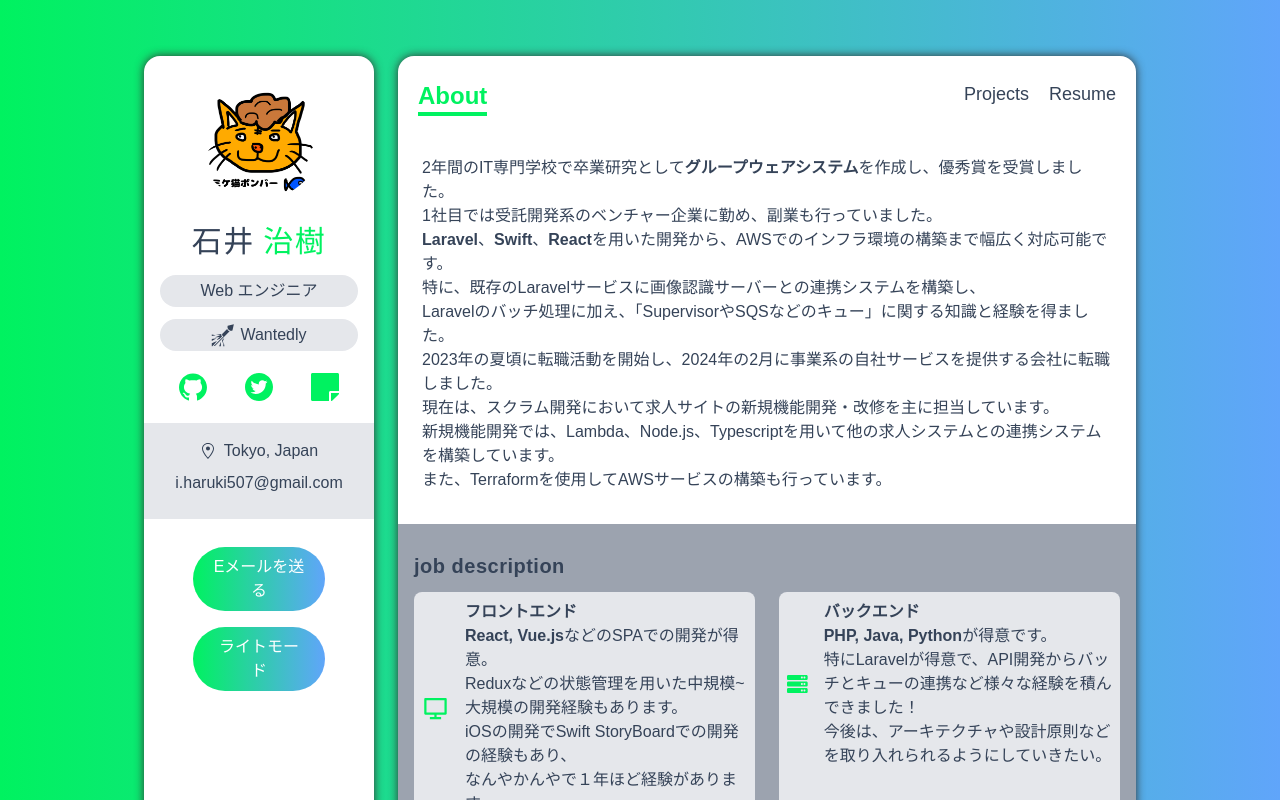
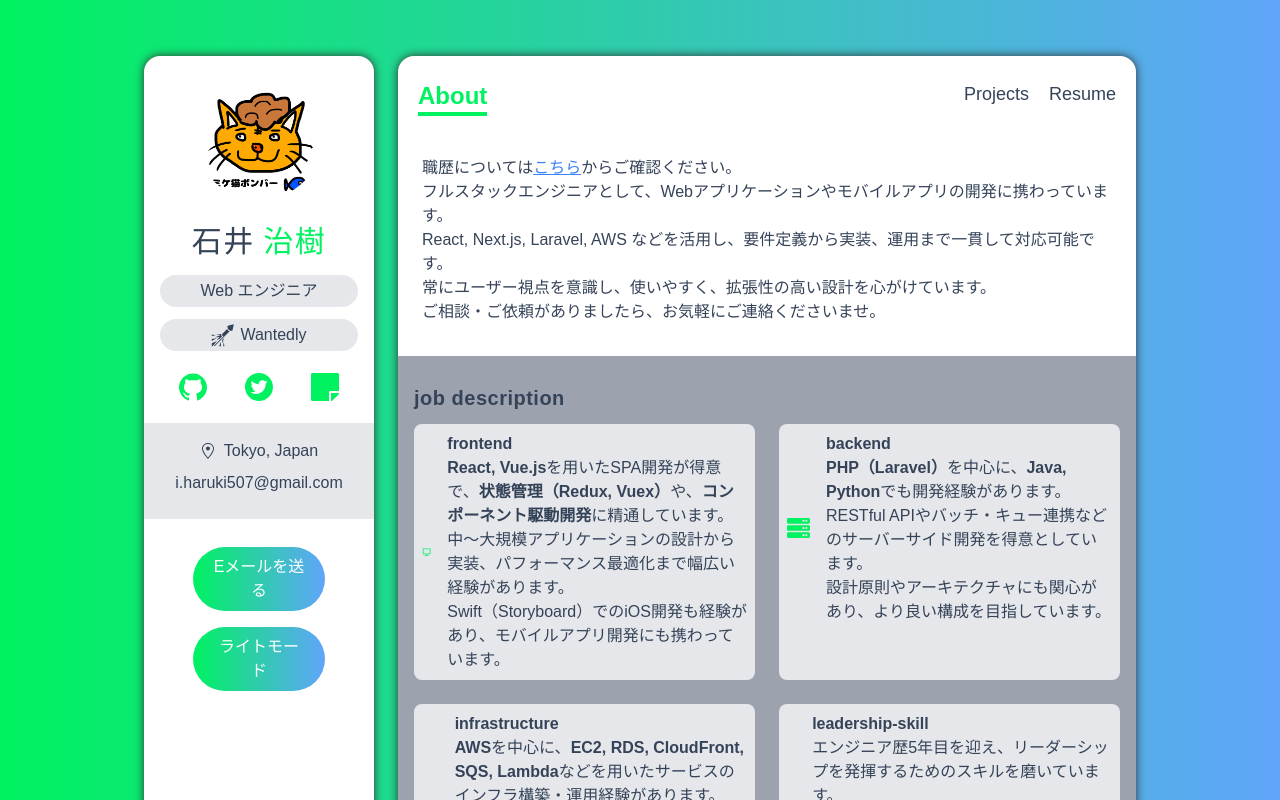
Before and after one commit to haru507/mikeneko-507, a Next.js app: page / in a window 1280 px wide. Shown: the top 800 px of the page. Built offline with nearby package versions, Linux system fonts and the light colour scheme.

Commit message:
fix: 職歴とスキルの表現を更新し、内容を明確化

```diff
--- a/pages/index.tsx
+++ b/pages/index.tsx
@@ -7,15 +7,11 @@ const index = ({endpoint}) => {
   return (
     <div className="flex flex-col flex-grow px-6 pt-1">
       <h5 className="my-3 font-medium leading-normal">
-        2年間のIT専門学校で卒業研究として<b>グループウェアシステム</b>を作成し、優秀賞を受賞しました。<br />
-        1社目では受託開発系のベンチャー企業に勤め、副業も行っていました。<br />
-        <b>Laravel</b>、<b>Swift</b>、<b>React</b>を用いた開発から、AWSでのインフラ環境の構築まで幅広く対応可能です。<br />
-        特に、既存のLaravelサービスに画像認識サーバーとの連携システムを構築し、<br />
-        Laravelのバッチ処理に加え、「SupervisorやSQSなどのキュー」に関する知識と経験を得ました。<br />
-        2023年の夏頃に転職活動を開始し、2024年の2月に事業系の自社サービスを提供する会社に転職しました。<br />
-        現在は、スクラム開発において求人サイトの新規機能開発・改修を主に担当しています。<br />
-        新規機能開発では、Lambda、Node.js、Typescriptを用いて他の求人システムとの連携システムを構築しています。<br />
-        また、Terraformを使用してAWSサービスの構築も行っています。
+        職歴については<a href="https://github.com/haru507" className="text-blue-500 underline hover:text-blue-700">こちら</a>からご確認ください。<br />
+        フルスタックエンジニアとして、Webアプリケーションやモバイルアプリの開発に携わっています。<br />
+        React, Next.js, Laravel, AWS などを活用し、要件定義から実装、運用まで一貫して対応可能です。<br />
+        常にユーザー視点を意識し、使いやすく、拡張性の高い設計を心がけています。<br />
+        ご相談・ご依頼がありましたら、お気軽にご連絡くださいませ。<br />
       </h5>
       <div
         className="flex-grow p-4 mt-5 bg-gray-400 dark:bg-dark-100"
--- a/utils/data.ts
+++ b/utils/data.ts
@@ -8,35 +8,27 @@ import type { IProject, IServes, ISkill } from "@/utils/type";
 export const services: IServes[] = [
   {
     Icon: RiComputerLine,
-    title: "フロントエンド",
+    title: "frontend",
     about:
-      "<b>React, Vue.js</b>などのSPAでの開発が得意。<br/>Reduxなどの状態管理を用いた中規模~大規模の開発経験もあります。<br/>\
-      iOSの開発でSwift StoryBoardでの開発の経験もあり、<br />\
-      なんやかんやで１年ほど経験があります。",
+      "<b>React, Vue.js</b>を用いたSPA開発が得意で、<b>状態管理（Redux, Vuex）</b>や、<b>コンポーネント駆動開発</b>に精通しています。中〜大規模アプリケーションの設計から実装、パフォーマンス最適化まで幅広い経験があります。<br/>Swift（Storyboard）でのiOS開発も経験があり、モバイルアプリ開発にも携わっています。",
   },
   {
     Icon: FaServer,
-    title: "バックエンド",
+    title: "backend",
     about:
-      "<b>PHP, Java, Python</b>が得意です。<br />\
-      特にLaravelが得意で、API開発からバッチとキューの連携など様々な経験を積んできました！<br />\
-      今後は、アーキテクチャや設計原則などを取り入れられるようにしていきたい。",
+      "<b>PHP（Laravel）</b>を中心に、<b>Java, Python</b>でも開発経験があります。<br/>RESTful APIやバッチ・キュー連携などのサーバーサイド開発を得意としています。<br/>設計原則やアーキテクチャにも関心があり、より良い構成を目指しています。",
   },
   {
     Icon: MdDeveloperMode,
-    title: "インフラストラクチャ",
+    title: "infrastructure",
     about:
-      "サービスひとつのインフラ環境の構築をしたことがあります。<br />\
-      EC2, RDS, CloudFront, SQS, Lambdaなどほとんどのサービスは扱えます！<br />\
-      また、AWSのDVAの資格の取得経験あり。",
+      "<b>AWS</b>を中心に、<b>EC2, RDS, CloudFront, SQS, Lambda</b>などを用いたサービスのインフラ構築・運用経験があります。<br/><b>CI/CD環境の構築</b>により、デプロイ作業の自動化とリリースの品質向上をさせました！<br/>DVA（AWS認定資格）も取得済みです.",
   },
   {
     Icon: AiOutlineAntDesign,
-    title: "リーダースキル",
+    title: "leadership-skill",
     about:
-      "エンジニア歴4年目となり、リーダーになるためのスキルを磨いています！<br />\
-      コードレビューやチーム開発における心理的安全性の部分について学習を行なっています。<br />\
-      スクラム開発にもまだまだ慣れていないため本を読んだり、積極的にスクラムイベントのファシリテータを行なったりしています！",
+      "エンジニア歴5年目を迎え、リーダーシップを発揮するためのスキルを磨いています。<br/>コードレビューを通じたフィードバックや、チーム内での心理的安全性の構築に力を入れています。また、スクラム開発の理解を深めるため、積極的にファシリテータとして参加し、チームの成長をサポートしています。",
   },
 ];
 
```
